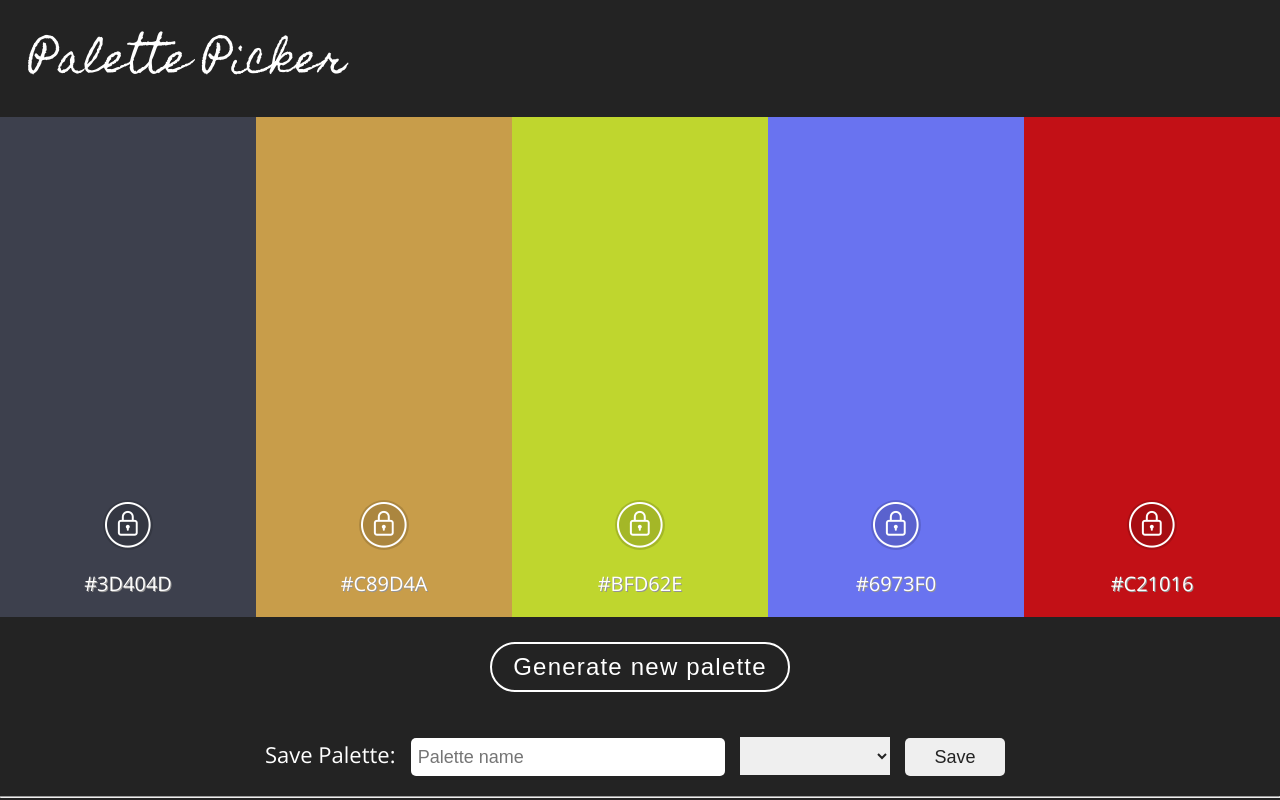
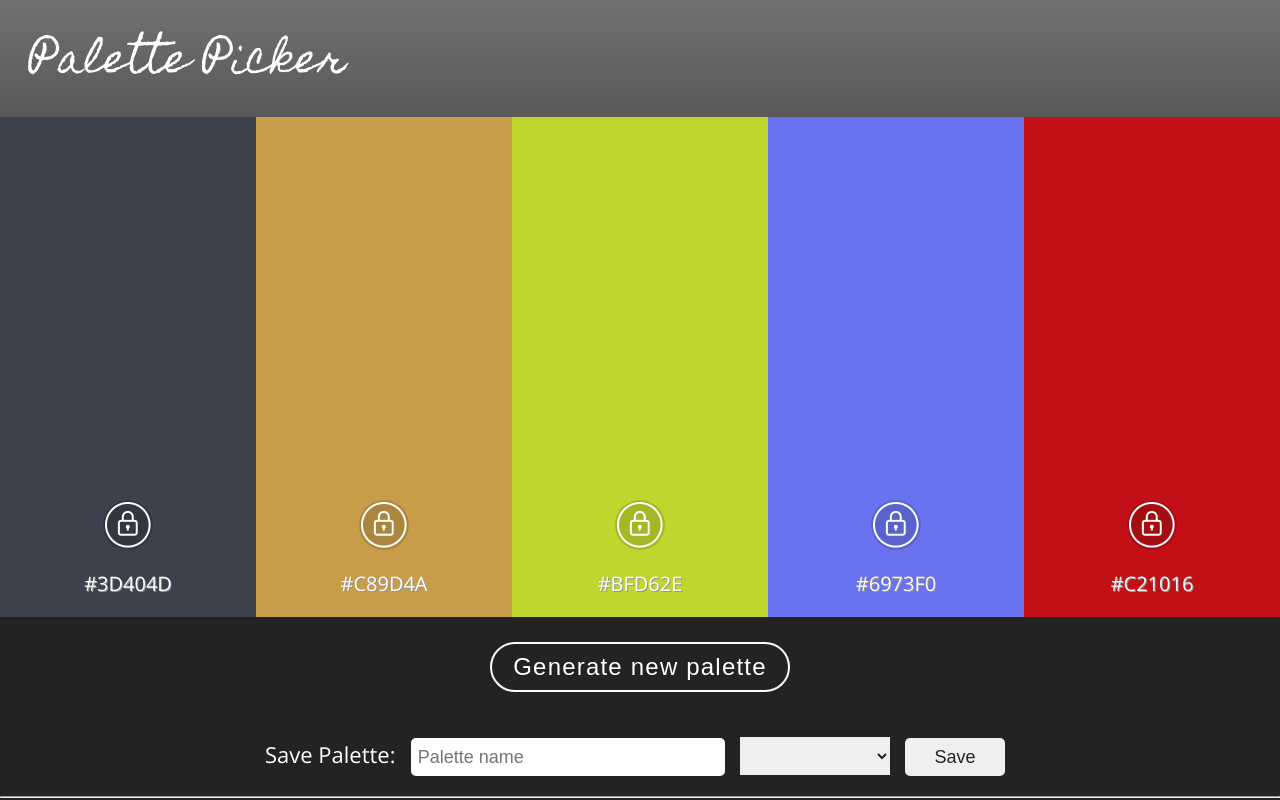
Before and after one commit to danielafcarey/palette-picker, a website: page public/index.html in a window 1280 px wide. Shown: the top 800 px of the page. Drawn offline with nearby package versions, Linux system fonts and the light colour scheme; no server answers.

Commit message:
Update background color with gradient

```diff
--- a/public/css/styles.css
+++ b/public/css/styles.css
@@ -2,7 +2,7 @@ body {
   text-align: center;
   font-size: 20px;
   font-family: 'Open Sans', sans-serif;
-  background-color: #232323;
+  background: linear-gradient(#727171, #232323 40%);
   color: white;
   margin: 0;
 }
```
